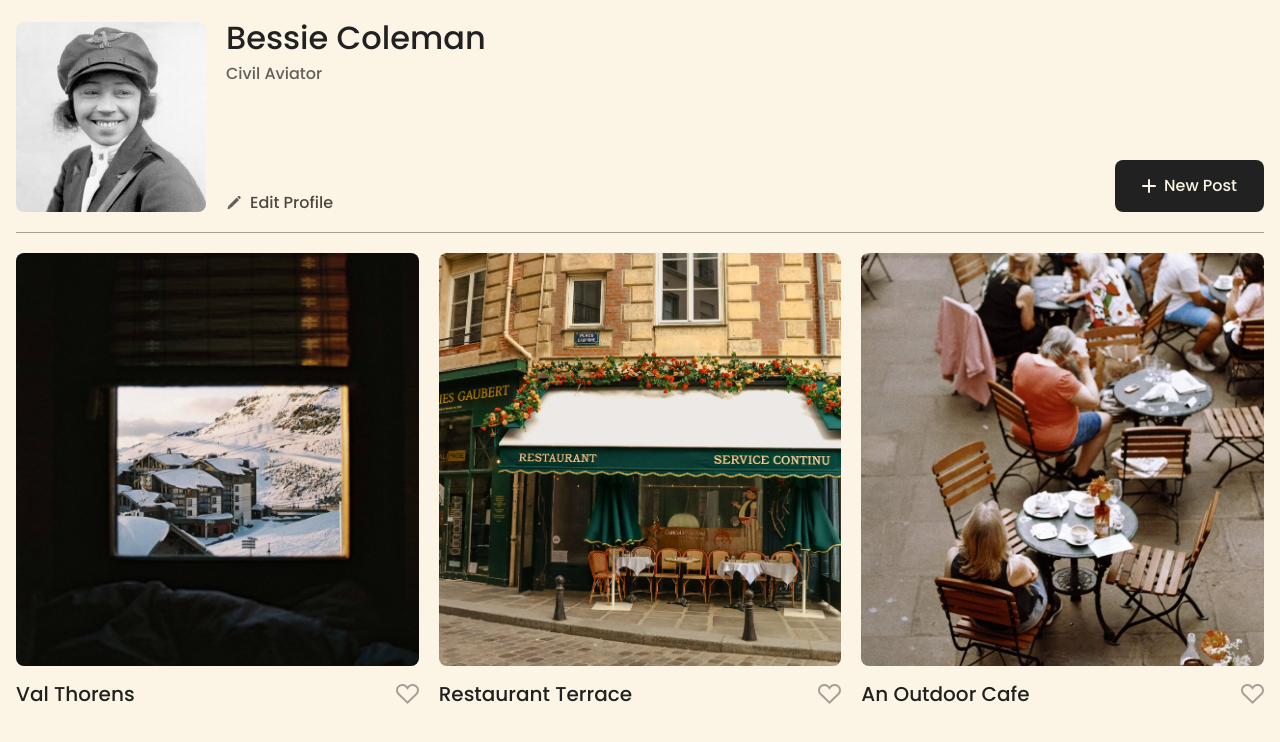
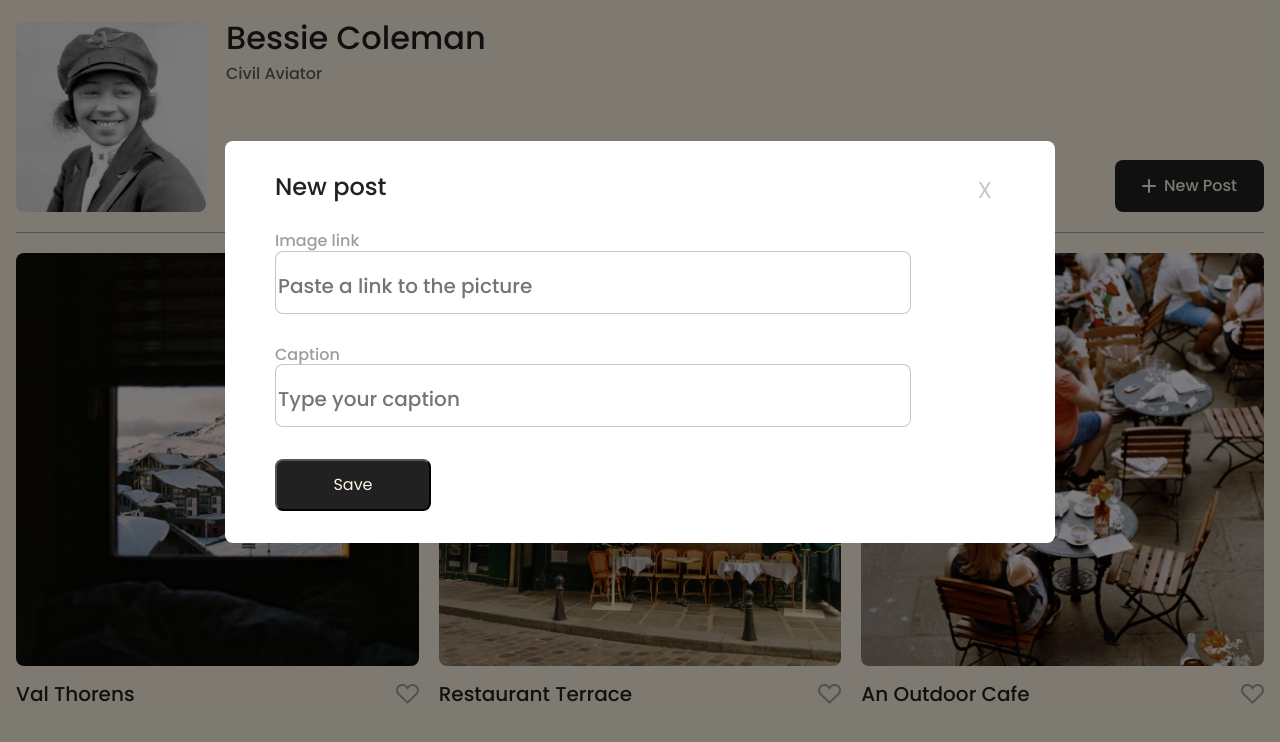
Before and after one commit to Tsuketsu/se_project_spots, a plain HTML site: page index.html in a window 1280 px wide. Shown: the part 58-800 px from the top of the page. Drawn offline with Linux system fonts and the light colour scheme.

Commit message:
Added modal to code

```diff
--- /dev/null
+++ b/blocks/modal.css
@@ -0,0 +1,127 @@
+.modal {
+  visibility: hidden;
+  background-color: #00000080;
+  position: fixed;
+  top: 0;
+  right: 0;
+  bottom: 0;
+  left: 0;
+  display: flex;
+  justify-content: center;
+  align-items: center;
+  padding: 10px;
+}
+
+.modal_is-opened {
+  visibility: visible;
+}
+
+.modal__container {
+  position: relative;
+  max-width: 730px;
+  width: 100%;
+  border-radius: 8px;
+  background-color: #fff;
+  padding: 32px 50px;
+}
+
+.modal__close-btn {
+  position: absolute;
+  top: 32px;
+  right: 50px;
+  bottom: 336px;
+  font-size: 23px;
+  padding: 0;
+  color: #21212140;
+  background-color: #fff;
+  border: 0;
+  max-width: 40px;
+  width: 100%;
+}
+
+.modal__close-btn:hover {
+  cursor: pointer;
+  color: #212121;
+}
+
+.modal__title {
+  font-family: "Poppins";
+  font-style: medium;
+  font-weight: 500;
+  size: 32px;
+  color: #212121;
+  margin: 0 0 32px;
+}
+
+.modal__form {
+  display: flex;
+  flex-direction: column;
+}
+
+.modal__label {
+  font-family: "Poppins";
+  font-style: medium;
+  font-weight: 500;
+  font-size: 16px;
+  color: #21212170;
+  padding-bottom: 32px;
+}
+
+.modal__input {
+  font-family: "Poppins";
+  font-weight: 500;
+  font-style: medium;
+  font-size: 20px;
+  color: #21212130;
+  max-width: 630px;
+  width: 100%;
+  height: 52px;
+  border: 1px solid #21212140;
+  border-radius: 8px;
+  display: block;
+  padding-top: 8px;
+}
+
+.modal__input:hover {
+  cursor: pointer;
+  border: 1px solid #212121;
+}
+
+.modal__save-btn {
+  color: #fcf5e5;
+  background-color: #212121;
+  border-radius: 8px;
+  max-width: 156px;
+  width: 100%;
+  height: 52px;
+}
+
+.modal__save-btn:hover {
+  cursor: pointer;
+  background-color: #21212180;
+}
+
+@media all and (max-width: 536px) {
+  .modal__container {
+    max-width: 492px;
+    padding: 12px;
+  }
+  .modal__title {
+    font-size: 20px;
+    margin: 22px 0 0;
+  }
+  .modal__form {
+    max-width: 492px;
+    padding-top: 24px;
+  }
+  .modal__label {
+    max-width: 476px;
+    size: 16px;
+  }
+  .modal__input {
+    height: 48px;
+  }
+  .modal__save-btn {
+    max-width: none;
+  }
+}
--- a/index.html
+++ b/index.html
@@ -149,6 +149,60 @@
       <footer class="footer">
         <p class="footer__copyright">2023 &copy; Spots</p>
       </footer>
+      <div class="modal">
+        <div class="modal__container">
+          <button type="button" class="modal__close-btn">X</button>
+          <h2 class="modal__title">Edit profile</h2>
+          <form class="modal__form">
+            <label for="card-image-input" class="modal__label"
+              >Name
+              <input
+                id="card-image-input"
+                type="text"
+                class="modal__input"
+                placeholder="Type your name"
+              />
+            </label>
+            <label for="card-caption-input" class="modal__label"
+              >Description
+              <input
+                id="card-caption-input"
+                type="text"
+                class="modal__input"
+                placeholder="Describe yourself"
+              />
+            </label>
+            <button type="submit" class="modal__save-btn">Save</button>
+          </form>
+        </div>
+      </div>
+      <div class="modal modal_is-opened">
+        <div class="modal__container">
+          <button type="button" class="modal__close-btn">X</button>
+          <h2 class="modal__title">New post</h2>
+          <form class="modal__form">
+            <label for="card-image-input" class="modal__label"
+              >Image link
+              <input
+                id="card-image-input"
+                type="url"
+                class="modal__input"
+                placeholder="Paste a link to the picture"
+              />
+            </label>
+            <label for="card-caption-input" class="modal__label"
+              >Caption
+              <input
+                id="card-caption-input"
+                type="text"
+                class="modal__input"
+                placeholder="Type your caption"
+              />
+            </label>
+            <button type="submit" class="modal__save-btn">Save</button>
+          </form>
+        </div>
+      </div>
     </div>
   </body>
 </html>
--- a/pages/index.css
+++ b/pages/index.css
@@ -7,3 +7,4 @@
 @import url(../blocks/card.css);
 @import url(../blocks/card-container.css);
 @import url(../blocks/footer.css);
+@import url(../blocks/modal.css);
```
Also changed, not shown: images/Property 1=Default.svg (added).
